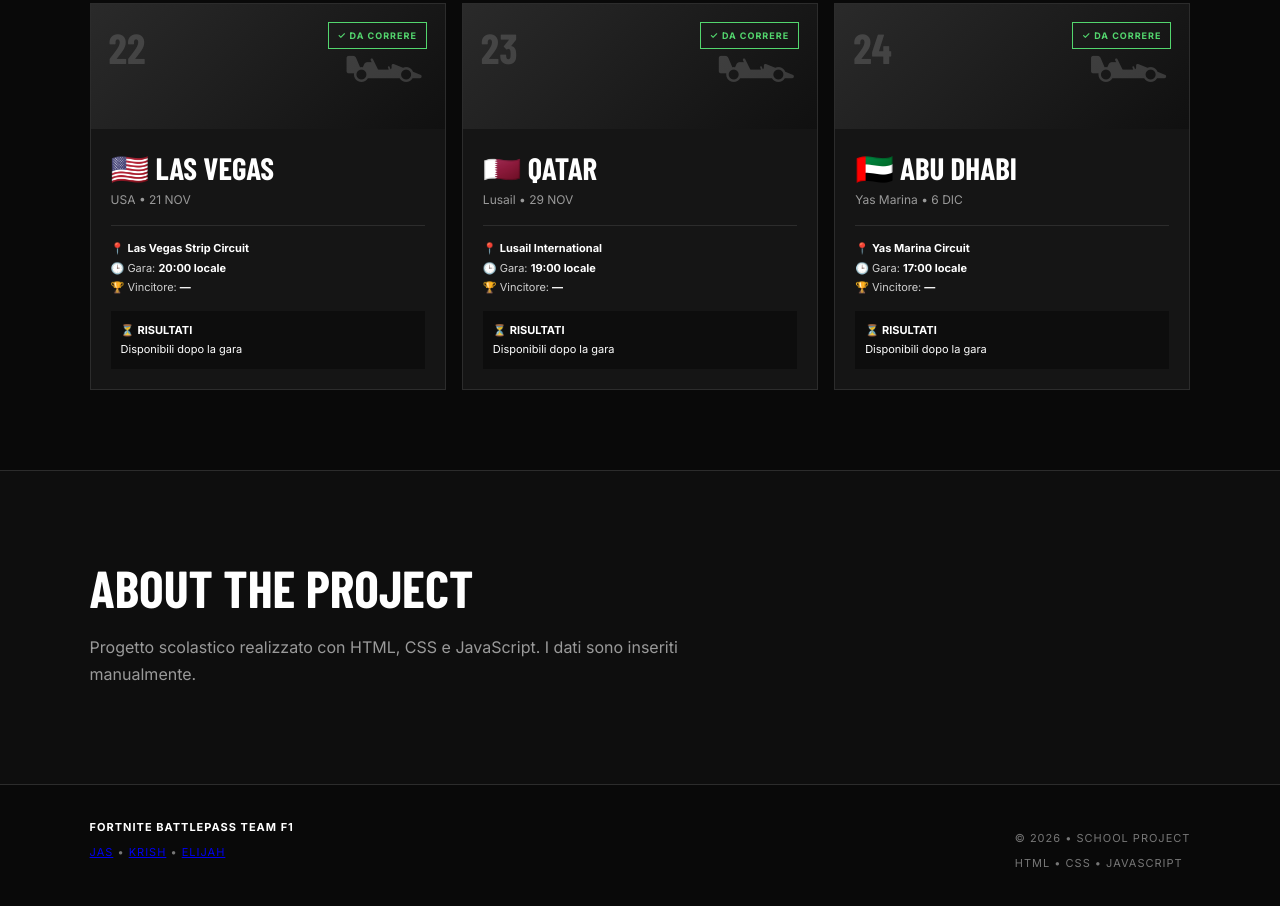
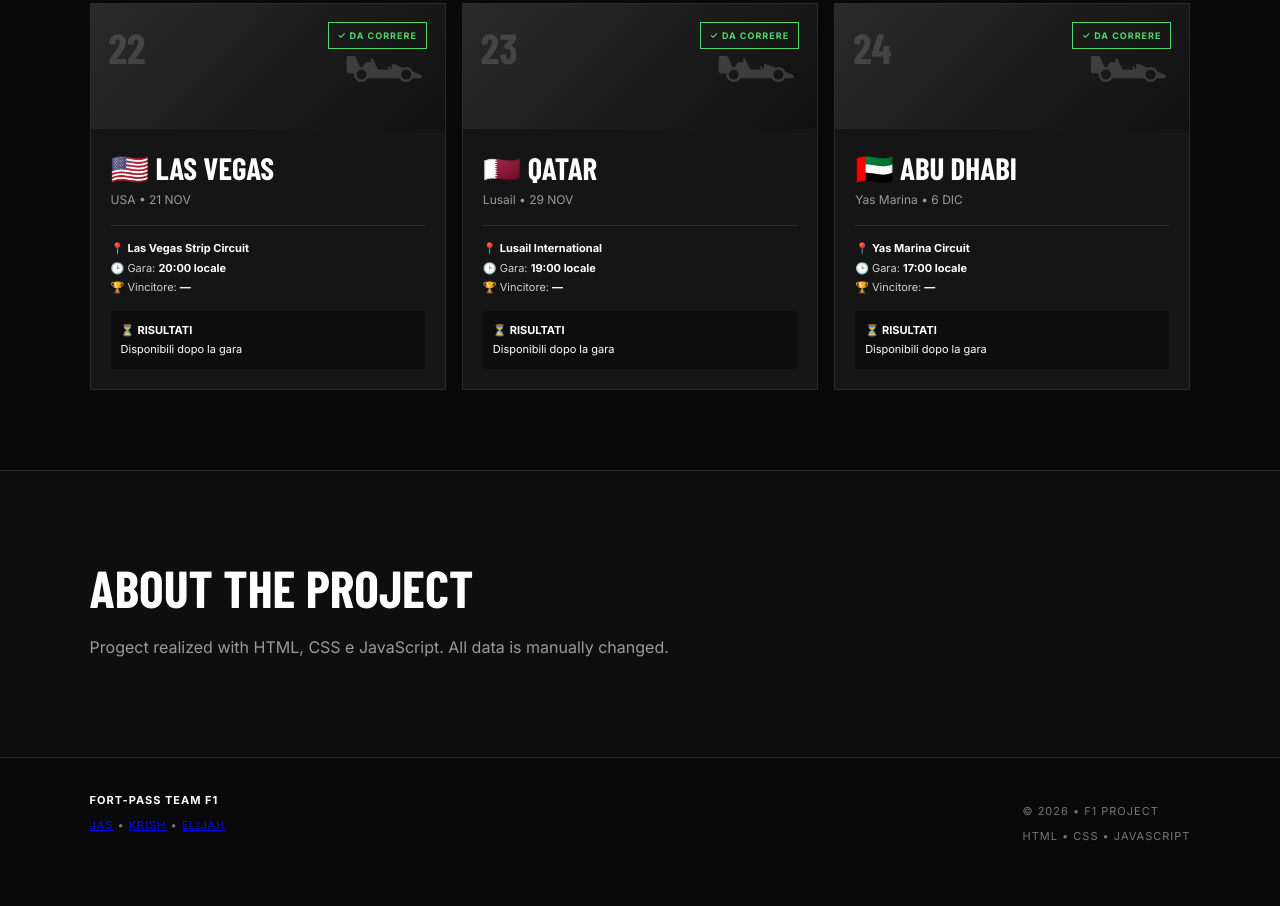
Before and after one commit to KrishSingh08/F1-0.1, a plain HTML site: page index.html in a window 1280 px wide. Shown: the part 3913-4819 px from the top of the page. Drawn offline with nearby package versions, Linux system fonts and the light colour scheme; a web font is replaced by a local one.

Commit message:
Modify title and project description in index.html
Updated project title and description to reflect changes.

```diff
--- a/index.html
+++ b/index.html
@@ -3,7 +3,7 @@
 <head>
     <meta charset="UTF-8">
     <meta name="viewport" content="width=device-width, initial-scale=1.0">
-    <title>Fortnite Battlepass TEAM F1</title>
+    <title>Fort-Batt TEAM F1</title>
     <link rel="stylesheet" href="style.css">
 </head>
 <body>
@@ -42,16 +42,16 @@
 
     <section id="about" class="about">
         <h2>ABOUT THE PROJECT</h2>
-        <p>Progetto scolastico realizzato con HTML, CSS e JavaScript. I dati sono inseriti manualmente.</p>
+        <p>Progect realized with HTML, CSS e JavaScript. All data is manually changed.</p>
     </section>
 
     <footer>
         <div>
-            <b>FORTNITE BATTLEPASS TEAM F1</b>
+            <b>FORT-PASS TEAM F1</b>
             <p><a href="https://github.com/pr0diSecret007">JAS</a> • <a href="https://github.com/KrishSingh08">KRISH</a> • <a href="https://github.com/CarbonFiba">ELIJAH</a></p>
         </div>
         <div>
-            <p>© 2026 • SCHOOL PROJECT</p>
+            <p>© 2026 • F1 PROJECT</p>
             <p>HTML • CSS • JAVASCRIPT</p>
         </div>
     </footer>
```
